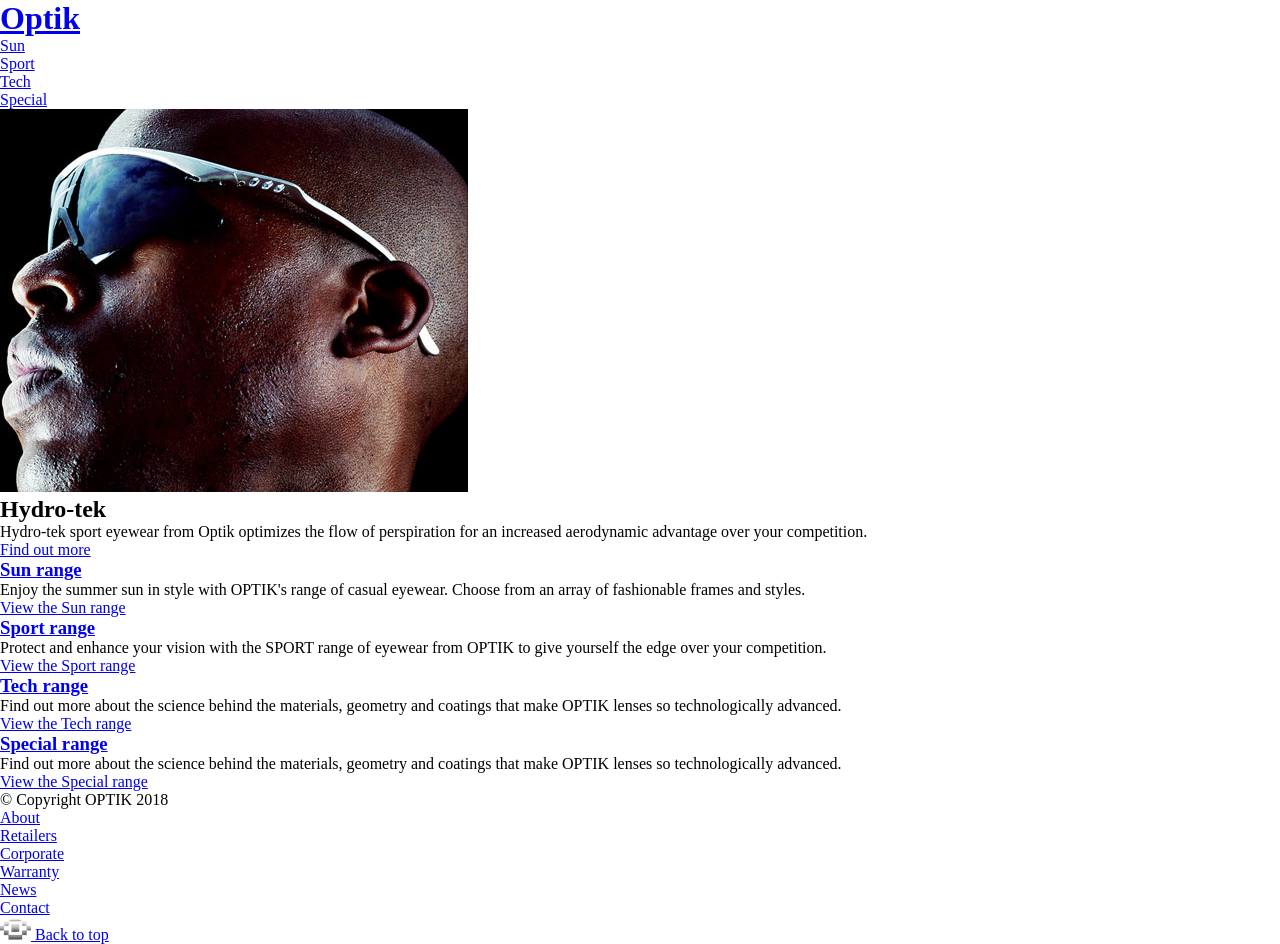
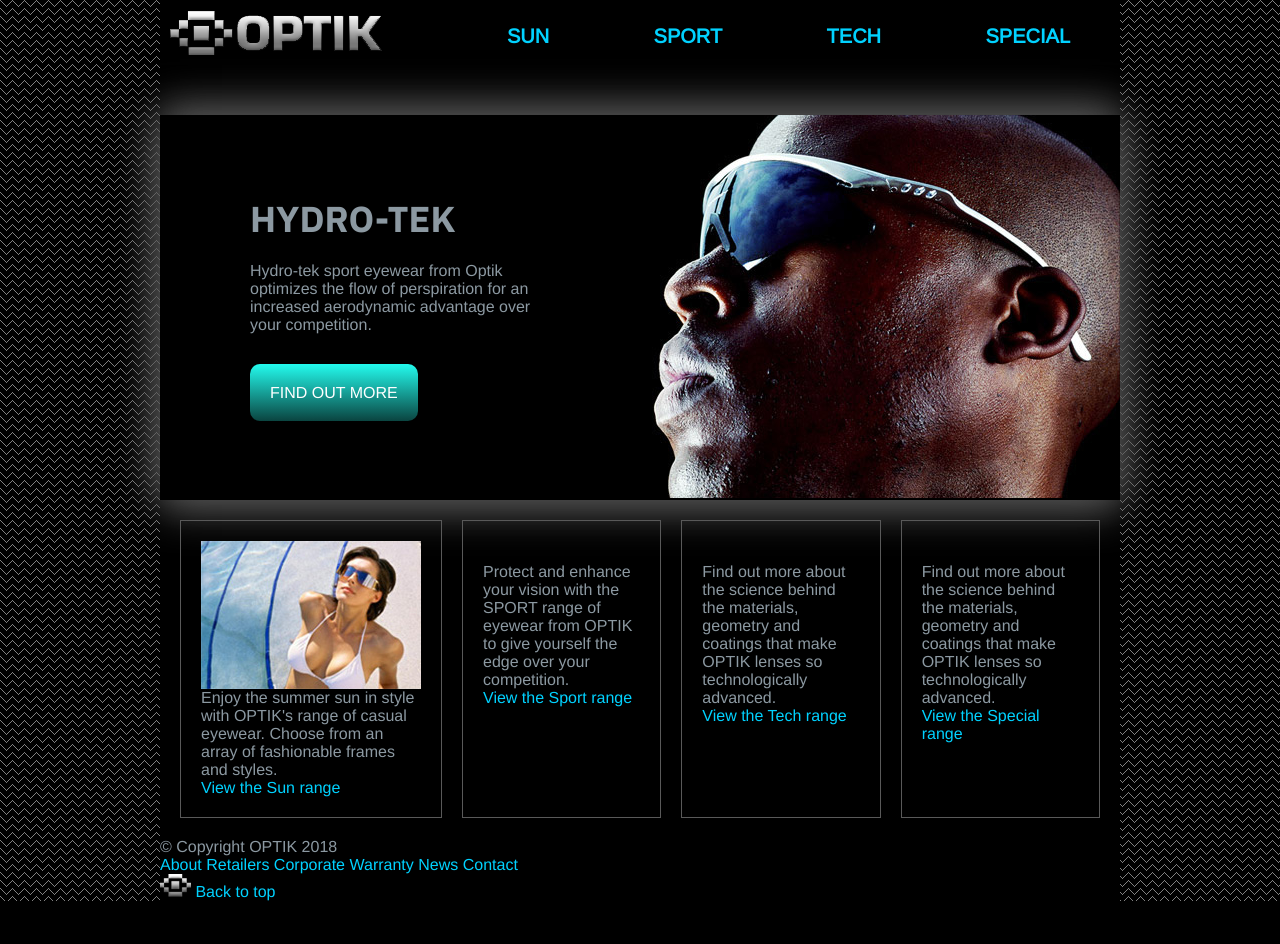
Before and after one commit to karye/EE15, a PHP site: page / in a window 1280 px wide. After the commit the page ends 901 px from the top, so only its background shows below. Run offline with PHP 8.4, Linux system fonts and the light colour scheme.

Commit message:
Sidhuvud och feature klar. CSS grid för kolumner.

```diff
--- a/optik/style.css
+++ b/optik/style.css
@@ -1,3 +1,6 @@
+/* Typsnitt */
+@import url('https://fonts.googleapis.com/css?family=Arimo|IBM+Plex+Sans:700');
+
 /* Enkel CSS-reset */
 html {
     box-sizing: border-box;
@@ -11,30 +14,47 @@ body, h1, h2, h3, h4, h5, h6, p, ul {
 }
 /* Layoutens utseende */
 body {
-
+    background: #000 url("images/bg.gif");
 }
 .container {
-
+    font-family: 'Arimo', sans-serif;
+    color: #8c99a2;
+    width: 960px;
+    margin: auto;
+    background: #000;
+}
+.container a {
+    color: #01d2ff;
+    text-decoration: none;
 }
 /* Sidhuvudets utseende */
 header {
-
+    height: 115px;
 }
 header h1 {
-
+    text-indent: -9999px;
+    background: url("images/logo1.png");
+    width: 212px;
+    height: 45px;
+    float: left;
+    margin: 10px;
 }
 header h1 a {
 
 }
 /* Menyns utseende */
 header nav {
-
+    float: right;
 }
 header nav ul {
 
 }
 header nav li {
-
+    display: inline-block;
+    padding: 25px 50px;
+    font-weight: bold;
+    text-transform: uppercase;
+    font-size: 20px;
 }
 header nav a {
 
@@ -44,32 +64,54 @@ main {
 
 }
 main .feature {
-
+    height: 385px;
+    padding-left: 90px;
+    box-shadow: 0 10px 40px #555, 0 -10px 40px #555;
 }
 main .feature img {
-
+    float: right;
 }
 main .feature h2 {
-
+    font-family: 'IBM Plex Sans', sans-serif;
+    text-transform: uppercase;
+    font-size: 36px;
+    padding-top: 80px;
+}
+main .feature p {
+    margin: 20px 0 50px 0;
+    width: 300px;
 }
 main .feature a {
-
+    background: linear-gradient(#23fbee, #0a4440);
+    color: #fff;
+    padding: 20px;
+    border-radius: 10px;
+    text-transform: uppercase;
 }
 /* Produkter-delens utseende */
 main .products {
-
+    display: grid;
+    grid-template-columns: 1fr 1fr 1fr 1fr;
+    padding: 20px;
+    grid-gap: 20px;
 }
 main .products .range {
-
+    border: 1px solid #595959;
+    padding: 20px;
 }
 main .products h3 {
-
+    text-indent: -9999px;
 }
-main .products .sun a {
-
+main .products .sun {
+    width: 220px;
+    height: 148px;
+    background: url("images/sun.jpg");
 }
-main .products .sun a:hover {
-
+main .products .sun:hover {
+    width: 220px;
+    height: 148px;
+    background: url("images/sun.jpg") 0 -148px;
+    cursor: pointer;
 }
 main .products .sport a {
 
@@ -109,7 +151,7 @@ footer nav ul {
 
 }
 footer nav li {
-
+    display: inline-block;
 }
 footer nav a {
 
```
Also changed, not shown: 1 other file.
